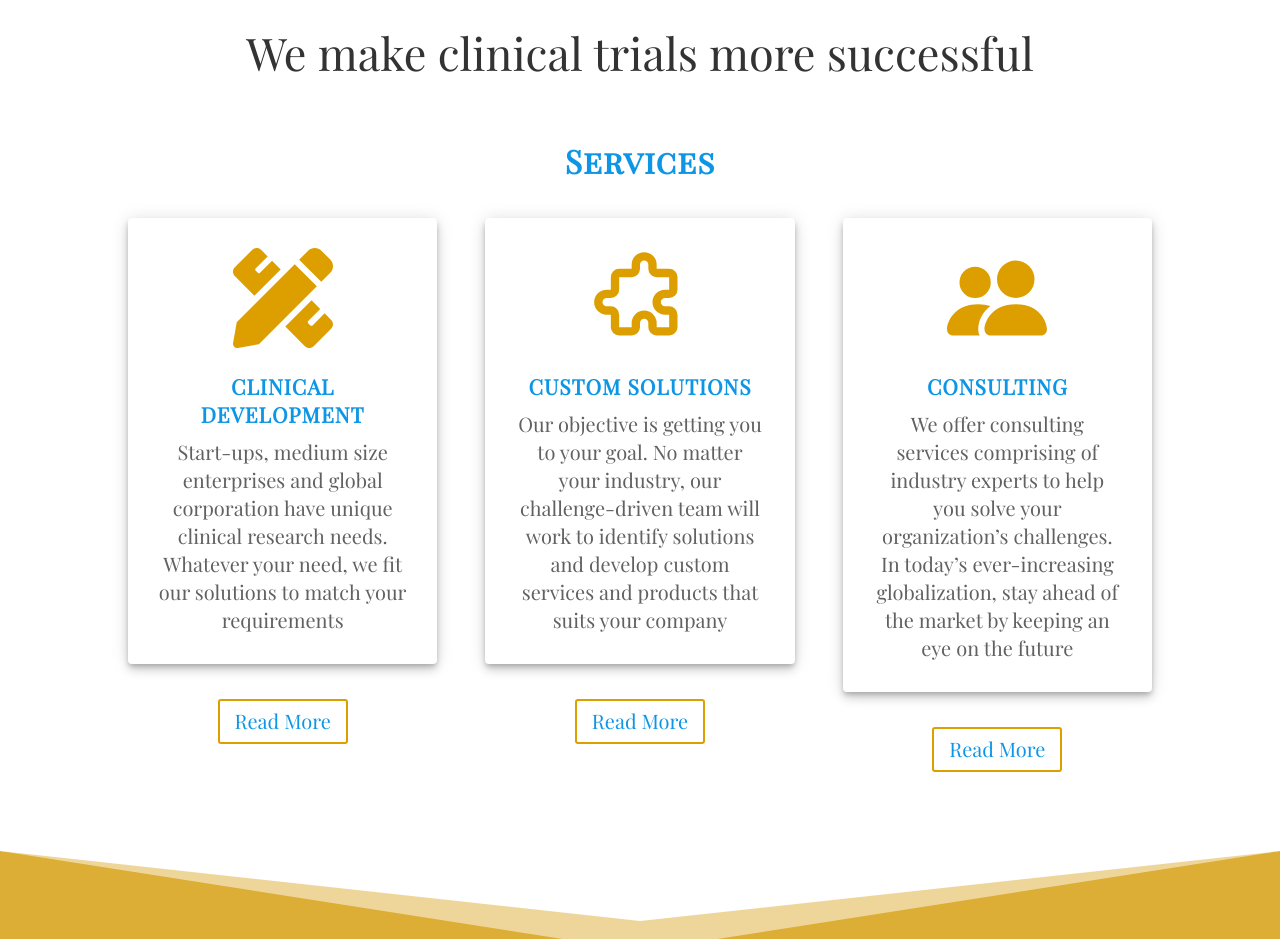
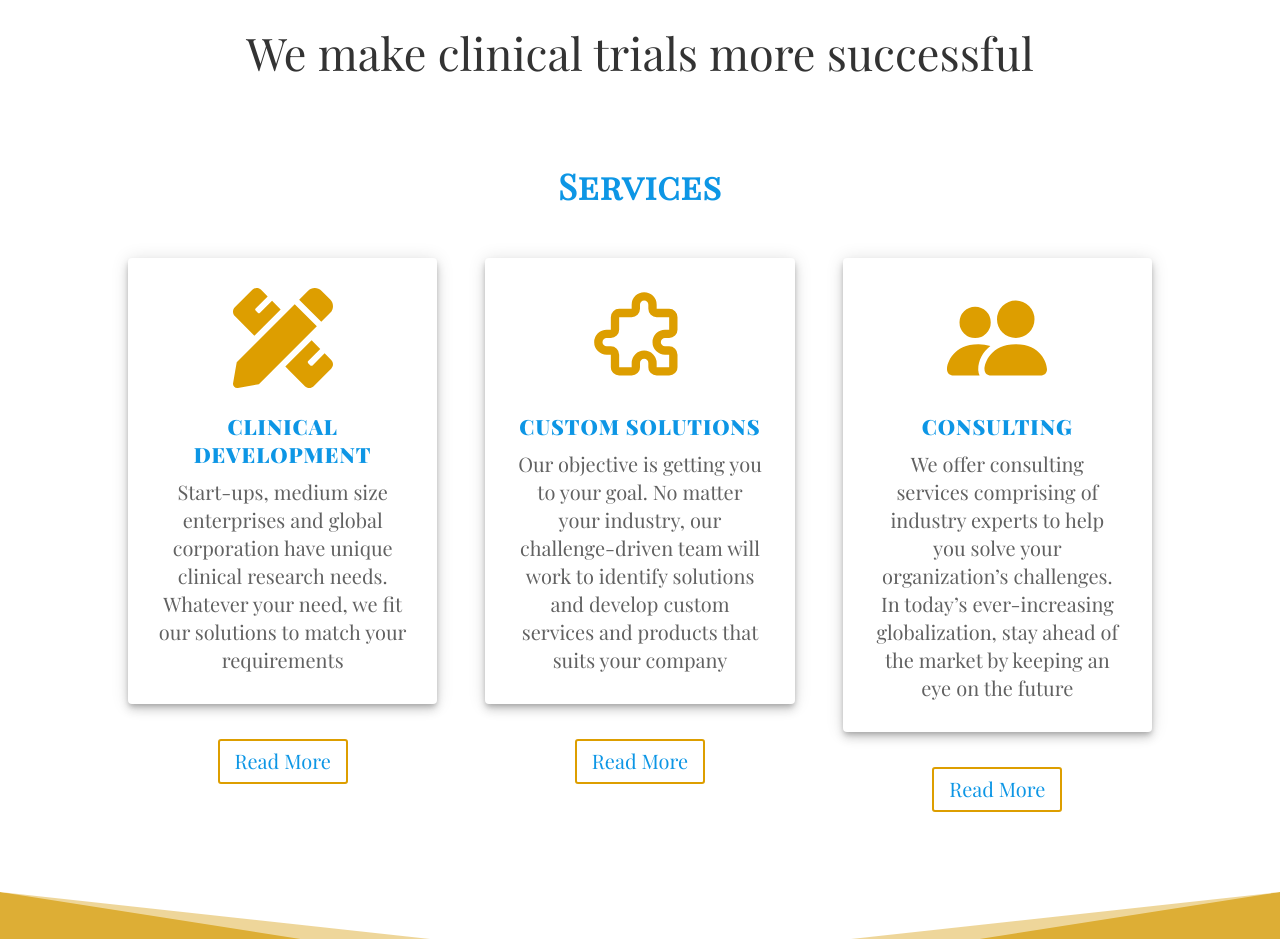
Before and after one commit to anwachuku15/officium, a React (Create React App) app: page / in a window 1280 px wide. Shown: the part 900-1839 px from the top of the page. Built offline with nearby package versions, Linux system fonts and the light colour scheme.

Commit message:
font styling

```diff
--- a/src/components/Description1.css
+++ b/src/components/Description1.css
@@ -55,11 +55,19 @@
 
 .description1__gridHeader > h1 {
   font-family: playfairSC;
+  font-weight: 700;
+  /* font-variant: small-caps; */
+  /* text-transform: uppercase; */
+  text-decoration-style: solid;
+  font-size: 35px;
   color: #0d96e5 !important;
   letter-spacing: 1px;
   text-align: center;
-  font-weight: 700;
-  padding-bottom: 10px;
+  margin-block-start: 0.83em;
+  margin-block-end: 0.83em;
+  margin-inline-start: 0px;
+  margin-inline-end: 0px;
+  line-height: 1em;
 }
 
 /* MUI GRID */
@@ -80,7 +88,7 @@
 }
 
 .gridItem__title > h4 {
-  font-family: playfairSC;
+  font-family: playfairSC-black;
   text-transform: uppercase;
   color: #0d96e5 !important;
   letter-spacing: 1px;
```
